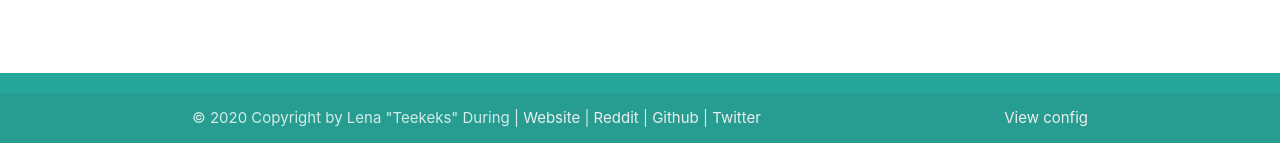
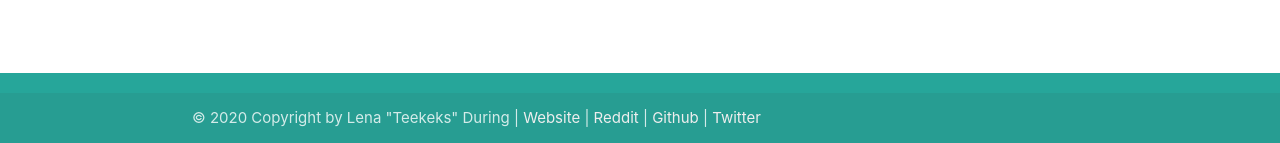
Before and after one commit to Teekeks/LGBT-Scraper, a Python web app: template templates/config.html.j2 in a window 1280 px wide. Shown: the part 657-800 px from the top of the page. Run offline with Jinja, Linux system fonts and the light colour scheme; the template is opened without the code that fills it, so the values that code supplies are empty.

Commit message:
temp removed config view

```diff
--- a/server.py
+++ b/server.py
@@ -218,7 +218,7 @@ async def handle_show_settings(request):
 app = web.Application()
 aiohttp_jinja2.setup(app, loader=jinja2.FileSystemLoader('templates'))
 app.add_routes([web.get('/', handle_home),
-                web.get('/config/', handle_show_settings),
+                # web.get('/config/', handle_show_settings),
                 web.get('/ajax/user', handle_load_list)])
 app.router.add_static('/static/',
                       path=str(path.join(path.dirname(__file__), 'static/')),
--- a/templates/base.html.j2
+++ b/templates/base.html.j2
@@ -64,7 +64,6 @@
             <a class="grey-text text-lighten-3" href="https://reddit.com/u/Teekeks" target="_blank" rel="noopener noreferrer">Reddit</a> |
             <a class="grey-text text-lighten-3" href="https://github.com/Teekeks/" target="_blank" rel="noopener noreferrer">Github</a> |
             <a class="grey-text text-lighten-3" href="https://twitter.com/Teekeks" target="_blank" rel="noopener noreferrer">Twitter</a>
-            <a href="/config/" class="grey-text text-lighten-3 right" >View config</a>
             </div>
           </div>
         </footer>
```
